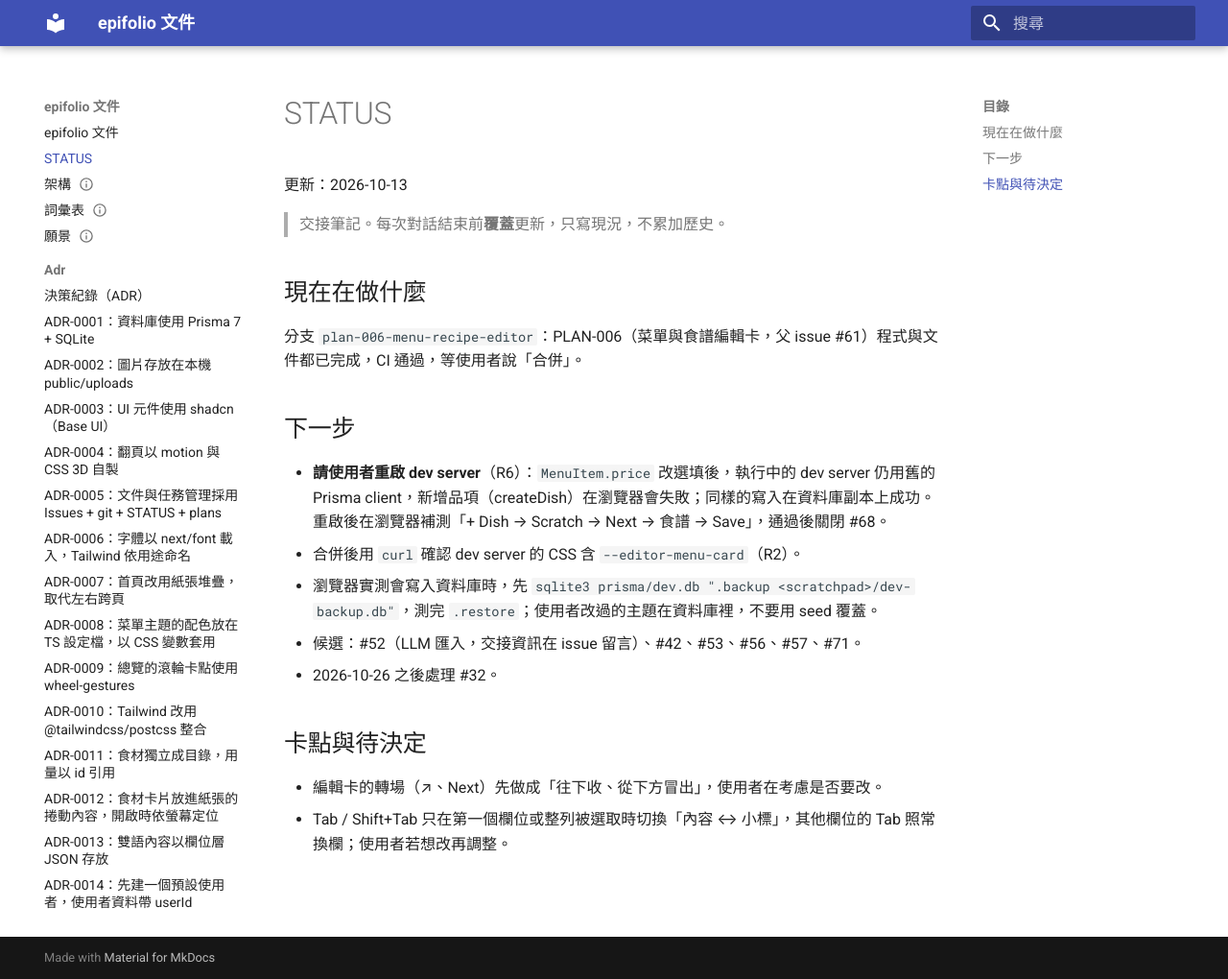
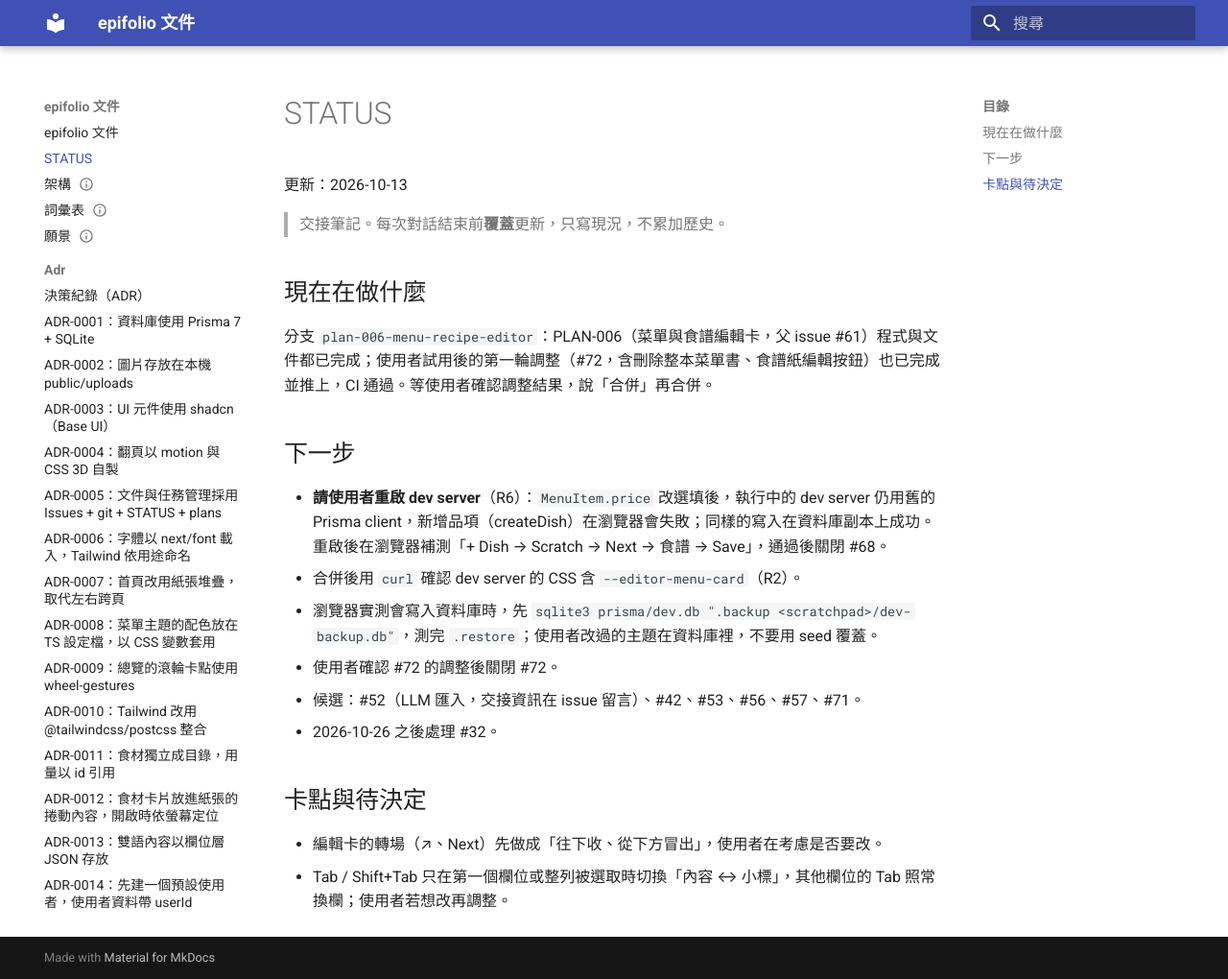
Before and after one commit to piercelin11/epifolio, an MkDocs documentation site: the page built from docs/STATUS.md, in a window 1280 px wide and 1020 px high. Shown: the whole window at 96% size. Built offline with MkDocs 1.6.1 and Material for MkDocs 9.7.7, drawn with Linux system fonts in a browser that asks for light colours.

Commit message:
docs: update status after the editor try-out fixes
Refs #72

```diff
--- a/docs/STATUS.md
+++ b/docs/STATUS.md
@@ -6,13 +6,14 @@
 
 ## 現在在做什麼
 
-分支 `plan-006-menu-recipe-editor`：PLAN-006（菜單與食譜編輯卡，父 issue #61）程式與文件都已完成，CI 通過，等使用者說「合併」。
+分支 `plan-006-menu-recipe-editor`：PLAN-006（菜單與食譜編輯卡，父 issue #61）程式與文件都已完成；使用者試用後的第一輪調整（#72，含刪除整本菜單書、食譜紙編輯按鈕）也已完成並推上，CI 通過。等使用者確認調整結果，說「合併」再合併。
 
 ## 下一步
 
 - **請使用者重啟 dev server**（R6）：`MenuItem.price` 改選填後，執行中的 dev server 仍用舊的 Prisma client，新增品項（createDish）在瀏覽器會失敗；同樣的寫入在資料庫副本上成功。重啟後在瀏覽器補測「+ Dish → Scratch → Next → 食譜 → Save」，通過後關閉 #68。
 - 合併後用 `curl` 確認 dev server 的 CSS 含 `--editor-menu-card`（R2）。
 - 瀏覽器實測會寫入資料庫時，先 `sqlite3 prisma/dev.db ".backup <scratchpad>/dev-backup.db"`，測完 `.restore`；使用者改過的主題在資料庫裡，不要用 seed 覆蓋。
+- 使用者確認 #72 的調整後關閉 #72。
 - 候選：#52（LLM 匯入，交接資訊在 issue 留言）、#42、#53、#56、#57、#71。
 - 2026-10-26 之後處理 #32。
 
```
